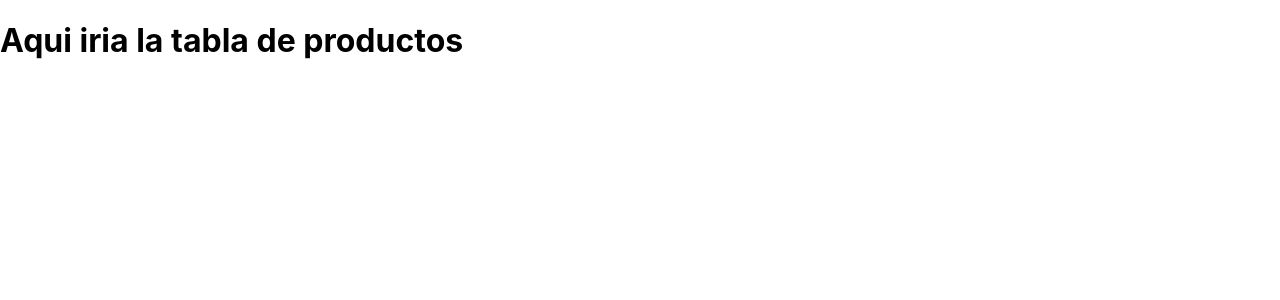
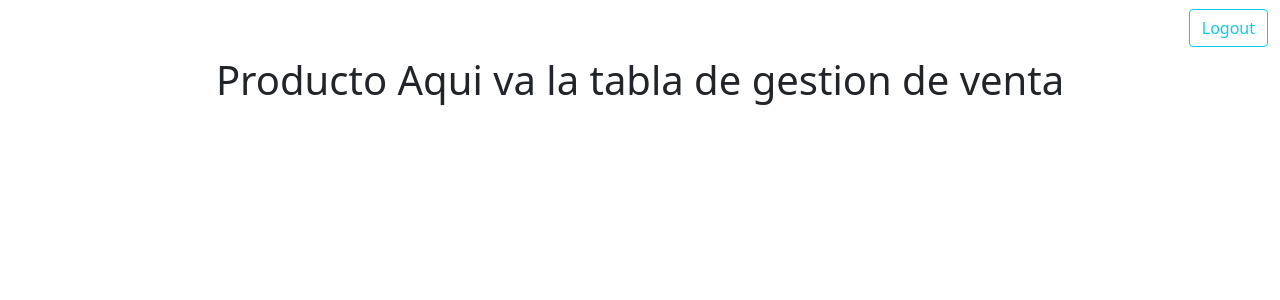
Before and after one commit to xiomarag55/Proyecto-Ciclo3, a React (Create React App) app: page /administradordeproductos in a window 1280 px wide. Shown: the top 300 px of the page. Built offline with nearby package versions, Linux system fonts and the light colour scheme.

Commit message:
se cambiaron algunas urls, se creo un navbar como componente,solo falta agregarle estilos y todos los links funcionan, menos el de chocoapp porque no tiene funcionalidad

```diff
--- a/src/AdministradorDeProductos/pages/GestionDeProducto.js
+++ /dev/null
@@ -1,9 +0,0 @@
-const GestionDeProducto = () => {
-    return(
-        <h1>Aqui iria la tabla de productos</h1>
-        )
-};
-
-
-
-export default GestionDeProducto;
--- /dev/null
+++ b/src/AdministradorDeProductos/pages/GestionDeProductos.js
@@ -0,0 +1,12 @@
+
+const GestionDeProductos = () => {
+    return(
+     <>
+
+     <div>
+     <h1 className="text-center">Producto Aqui va la tabla de gestion de venta</h1>
+     </div>
+     </>
+    );
+}
+export default GestionDeProductos;
--- a/src/AdministradorDeVentas/pages/GestionDeVentas.js
+++ b/src/AdministradorDeVentas/pages/GestionDeVentas.js
@@ -1,9 +1,12 @@
-const GestionDeVenta = () => {
+import { Button, Navbar, Nav, Container, NavDropdown } from 'react-bootstrap';
+
+const GestionDeVentas = () => {
     return(
-        <h1> Aqui iria la tabla de ventas</h1>
+
+        <h1>ventas</h1>
          )
 };
 
 
 
-export default GestionDeVenta;
+export default GestionDeVentas;
--- a/src/App.js
+++ b/src/App.js
@@ -1,5 +1,7 @@
 import logo from './assets/images/logo.svg';
-import './assets/css/App.css';
+
+import 'bootstrap/dist/css/bootstrap.min.css';
+
 import{
   BrowserRouter as Router,
   Route,
@@ -7,26 +9,27 @@ import{
   Redirect,
 } from "react-router-dom";
 import Ingreso from "./GestionDeIngreso/pages/Ingreso"
-import GestionDeProducto from "./AdministradorDeProductos/pages/GestionDeProducto"
+import GestionDeProductos from "./AdministradorDeProductos/pages/GestionDeProductos"
 import GestionDeVentas from "./AdministradorDeVentas/pages/GestionDeVentas"
-import Roles from "./GestionDeUsuarios/pages/Roles"
+import GestionDeUsuarios from "./GestionDeUsuarios/pages/GestionDeUsuarios"
+import Header from './Shared/Header';
 
 function App() {
   return (
     <Router>
-
+      <Header/>
       <Switch>
         <Route path="/" exact>
           <Ingreso />
         </Route>
-        <Route path="/AdministradorDeProductos" exact>
-          <GestionDeProducto />
+        <Route path="/administradordeproductos" exact>
+          <GestionDeProductos />
           </Route>
-          <Route path="/AdministradorDeVentas" exact>
+          <Route path="/administradordeventas" exact>
           <GestionDeVentas />
           </Route>
-          <Route path="/GestionDeUsuarios" exact>
-          <Roles />
+          <Route path="/gestiondeusuarios" exact>
+          <GestionDeUsuarios />
         </Route>
         <Redirect to="/" />
       </Switch>
--- /dev/null
+++ b/src/GestionDeUsuarios/pages/GestionDeUsuarios.js
@@ -0,0 +1,9 @@
+const GestionDeUsuarios = () => {
+    return(
+        <h1>Aqui irian los roles</h1>
+        )
+};
+
+
+
+export default GestionDeUsuarios;
--- a/src/GestionDeUsuarios/pages/Roles.js
+++ /dev/null
@@ -1,9 +0,0 @@
-const Roles = () => {
-    return(
-        <h1>Aqui irian los roles</h1>
-        )
-};
-
-
-
-export default Roles;
--- /dev/null
+++ b/src/Shared/Header.js
@@ -0,0 +1,27 @@
+import { Button, Navbar, Nav, Container, Row, Col } from 'react-bootstrap';
+
+
+const Header = () => {
+    return(
+      <div>
+      <Navbar className="Navbar">
+   <Container fluid>
+     <Navbar.Brand className="text-white" href="#">ChocoApp</Navbar.Brand>
+     <Navbar.Toggle aria-controls="navbarScroll" />
+     <Navbar.Collapse id="navbarScroll">
+       <Nav className="me-auto my-2 my-lg-0">
+         <Nav.Link className="text-white" href="administradordeventas" >Administrador de Ventas</Nav.Link>
+         <Nav.Link className="text-white" href="administradordeproductos" >Administrador de Productos</Nav.Link>
+
+         <Nav.Link className="text-white" href="GestionDeUsuarios" >Administrador de Usuarios </Nav.Link>
+       </Nav>
+
+       <Button variant="outline-info">Logout</Button>
+
+     </Navbar.Collapse>
+   </Container>
+ </Navbar>
+ </div>
+    )
+}
+export default Header;
```
Also changed, not shown: src/AdministradorDeProductos/pages/CreacionDeProducto.js (deleted), src/AdministradorDeProductos/pages/CreacionDeProductos.js (added), 1 other file (tests, documents, lock files or other folders).
